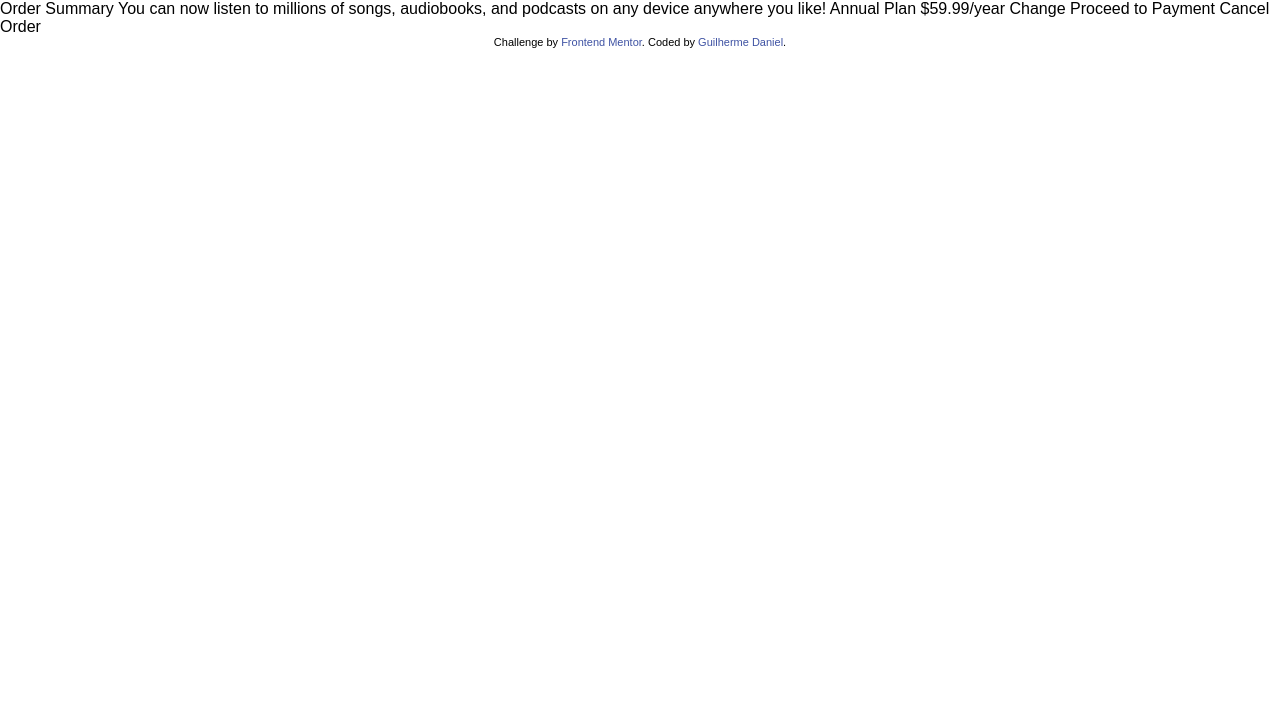
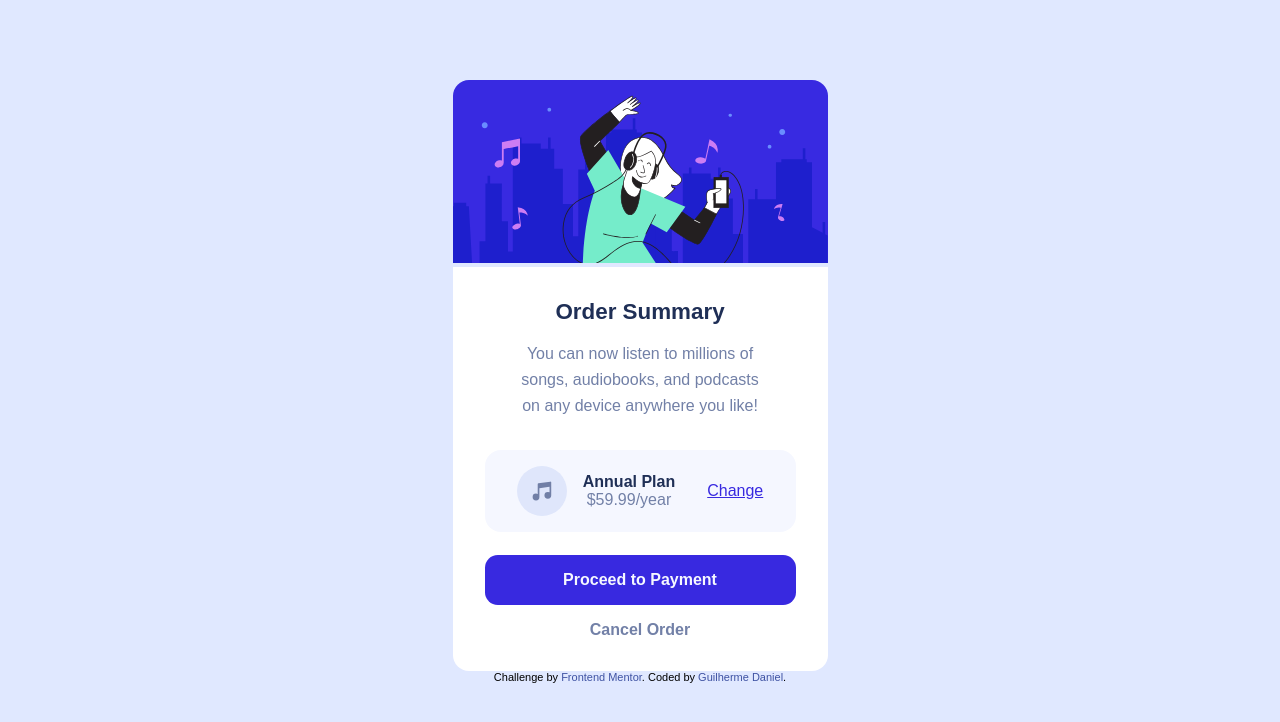
Before and after one commit to guidani/frontendmentor-challenges, a plain HTML site: page 04-order-summary-component-main/index.html in a window 1280 px wide. Drawn offline with Linux system fonts and the light colour scheme.

Commit message:
some styles

```diff
--- a/04-order-summary-component-main/index.html
+++ b/04-order-summary-component-main/index.html
@@ -1,31 +1,57 @@
 <!DOCTYPE html>
 <html lang="en">
   <head>
-  <meta charset="UTF-8">
-  <meta name="viewport" content="width=device-width, initial-scale=1.0">
+    <meta charset="UTF-8" />
+    <meta name="viewport" content="width=device-width, initial-scale=1.0" />
 
-  <link rel="icon" type="image/png" sizes="32x32" href="./images/favicon-32x32.png">
+    <link
+      rel="icon"
+      type="image/png"
+      sizes="32x32"
+      href="./images/favicon-32x32.png"
+    />
 
     <title>Frontend Mentor | Order summary card</title>
-  <link rel="stylesheet" href="style.css">
+    <link rel="stylesheet" href="style.css" />
   </head>
   <body>
-  Order Summary
+    <main>
+      <div class="card">
+        <div class="card-image">
+          <img src="images/illustration-hero.svg" alt="illustration-hero" />
+        </div>
+        <div class="card-body">
+          <h1>Order Summary</h1>
+          <div class="card-text">
+            <p>
+              You can now listen to millions of songs, audiobooks, and podcasts on
+              any device anywhere you like!
+            </p>
+          </div>
 
-  You can now listen to millions of songs, audiobooks, and podcasts on any
-  device anywhere you like!
+          <div class="payment-plan">
+            <img src="images/icon-music.svg" alt="icon-music" />
+            <div class="plan-value">
 
-  Annual Plan
+              <span>Annual Plan</span>
+              <p>
                 $59.99/year
-
-  Change
-
-  Proceed to Payment
-  Cancel Order
-
+              </p>
+            </div>
+            <a href="#"> Change </a>
+          </div>
+          <div class="btn-group">
+            <button class="btn btn-proceed">Proceed to Payment</button>
+            <button class="btn btn-cancel">Cancel Order</button>
+          </div>
+        </div>
+      </div>
+    </main>
     <div class="attribution">
-    Challenge by <a href="https://www.frontendmentor.io?ref=challenge" target="_blank">Frontend Mentor</a>.
-    Coded by <a href="http://www.github.com/guidani">Guilherme Daniel</a>.
+      Challenge by
+      <a href="https://www.frontendmentor.io?ref=challenge" target="_blank"
+        >Frontend Mentor</a
+      >. Coded by <a href="http://www.github.com/guidani">Guilherme Daniel</a>.
     </div>
   </body>
 </html>
--- a/04-order-summary-component-main/style.css
+++ b/04-order-summary-component-main/style.css
@@ -1,4 +1,4 @@
-@import url('https://fonts.googleapis.com/css2?family=Red+Hat+Display:wght@500;700;900&display=swap');
+@import url("https://fonts.googleapis.com/css2?family=Red+Hat+Display:wght@500;700;900&display=swap");
 
 :root {
   --Pale-blue: hsl(225, 100%, 94%);
@@ -9,6 +9,7 @@
   --Dark-blue: hsl(223, 47%, 23%);
 }
 
+/* reset */
 *,
 *::before,
 *::after {
@@ -17,13 +18,15 @@
   box-sizing: border-box;
 }
 
-body, html{
-    font-family: 'Rad Hat Display', sans-serif;
+body,
+html {
+  font-family: "Rad Hat Display", sans-serif;
 }
 
 a {
   text-decoration: none;
   color: #000000;
+  cursor: pointer;
 }
 
 .attribution {
@@ -34,6 +37,131 @@
   color: hsl(228, 45%, 44%);
 }
 
-p{
-    font-size: 16px;
+p {
+  font-size: 16px;
 }
+
+img {
+  width: 100%;
+  height: auto;
+}
+
+button {
+  background-color: #ffffff;
+  border: none;
+  cursor: pointer;
+}
+
+/* end reset */
+
+body {
+  background-color: var(--Pale-blue);
+}
+
+main {
+  display: flex;
+  justify-content: center;
+  align-items: center;
+}
+
+.card {
+  width: 375px;
+  height: auto;
+  margin-top: 5rem;
+  /* border: 1px solid black; */
+  border-radius: 1rem;
+}
+
+.card-image img {
+  border-top-left-radius: 1rem;
+  border-top-right-radius: 1rem;
+}
+
+.card-body {
+  background-color: #ffffff;
+  padding: 1rem 2rem;
+  text-align: center;
+  border-bottom-left-radius: 1rem;
+  border-bottom-right-radius: 1rem;
+}
+
+.card-body h1 {
+    color: var(--Dark-blue);
+    font-weight: 900;
+    font-size: 1.4rem;
+    margin-top: 1rem;
+    margin-bottom: 1rem;
+}
+
+.card-text{
+    width: 80%;
+    margin: 0 auto;
+}
+
+.card-body > .card-text p {
+    text-align: center;
+    line-height: 1.6rem;
+    color: var(--Desaturated-blue);
+    font-weight: 400;
+}
+
+.payment-plan {
+  display: flex;
+  justify-content: center;
+  align-items: center;
+  background-color: var(--Very-pale-blue);
+  padding: 1rem 2rem;
+  border-radius: 1rem;
+  margin-top: 2rem;
+}
+
+.payment-plan img {
+  width: 50px;
+  aspect-ratio: 1/1;
+  margin-right: 1rem;
+}
+
+.plan-value{
+    margin-right: 2rem;
+}
+
+.plan-value span{
+    color: var(--Dark-blue);
+    font-weight: 900;
+    line-height: 1rem;
+}
+
+.plan-value p{
+    margin: 0;
+    color:var(--Desaturated-blue);
+}
+
+.payment-plan a{
+    text-decoration: underline;
+    color: var(--Bright-blue);
+}
+
+.btn-group{
+    display: flex;
+    flex-direction: column;
+    justify-content: center;
+    align-items: center;
+    margin-top: 1.4rem;
+}
+
+.btn{
+    width: 100%;
+    padding: 1rem 0;
+    border-radius: .8rem;
+    font-size: 1rem;
+    font-weight: 900;
+}
+
+.btn-proceed{
+    background-color: var(--Bright-blue);
+    color: var(--Very-pale-blue);
+}
+
+.btn-cancel{
+    color: var(--Desaturated-blue);
+}
```
Lines whose indentation alone changed are shown as unchanged.
